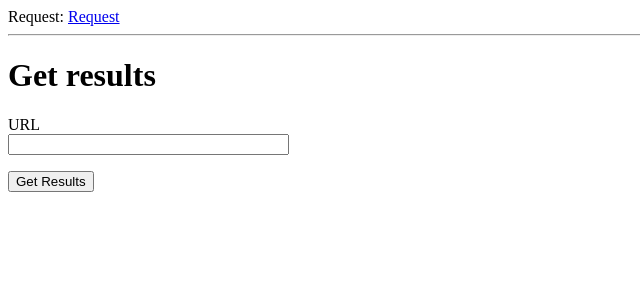
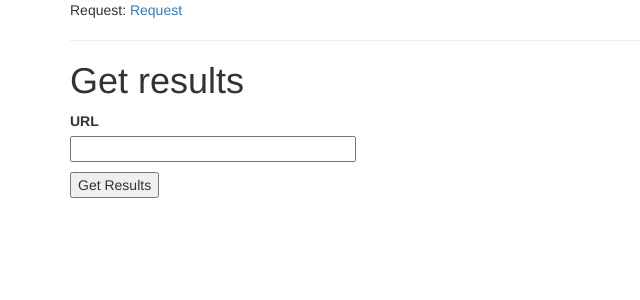
Before and after one commit to jpenney78/usabmx_results, a Flask app: page / in a window 1280 px wide. Shown: the top 300 px of the page, without its empty margins (0-640 px from the left). Run offline with Flask 2, Linux system fonts and the light colour scheme; some libraries are stand-ins or nearby versions.

Commit message:
bootstrap added

```diff
--- a/app/templates/base.html
+++ b/app/templates/base.html
@@ -1,6 +1,18 @@
 <html>
 
 <head>
+  <meta charset="utf-8">
+  <meta http-equiv="X-UA-Compatible" content="IE=edge">
+  <meta name="viewport" content="width=device-width, initial-scale=1">
+  <!-- Latest compiled and minified CSS -->
+  <link rel="stylesheet" href="https://stackpath.bootstrapcdn.com/bootstrap/3.4.1/css/bootstrap.min.css" integrity="sha384-HSMxcRTRxnN+Bdg0JdbxYKrThecOKuH5zCYotlSAcp1+c8xmyTe9GYg1l9a69psu" crossorigin="anonymous">
+
+  <!-- Optional theme -->
+  <link rel="stylesheet" href="https://stackpath.bootstrapcdn.com/bootstrap/3.4.1/css/bootstrap-theme.min.css" integrity="sha384-6pzBo3FDv/PJ8r2KRkGHifhEocL+1X2rVCTTkUfGk7/0pbek5mMa1upzvWbrUbOZ" crossorigin="anonymous">
+
+  <!-- Latest compiled and minified JavaScript -->
+  <script src="https://stackpath.bootstrapcdn.com/bootstrap/3.4.1/js/bootstrap.min.js" integrity="sha384-aJ21OjlMXNL5UyIl/XNwTMqvzeRMZH2w8c5cRVpzpU8Y5bApTppSuUkhZXN0VxHd" crossorigin="anonymous"></script>
+
   {% if title %}
   <title>{{ title }} - USA BMX Results</title>
   {% else %}
@@ -9,11 +21,13 @@
 </head>
 
 <body>
-  <!-- <div>Home: <a href="/index">Home</a></div> -->
-  <div>Request: <a href="/request">Request</a></div>
+  <div class="container">
+    <!-- <div>Home: <a href="/index">Home</a></div> -->
+    <div>Request: <a href="/request">Request</a></div>
 
-  <hr>
-  {% block content %}{% endblock %}
+    <hr>
+    {% block content %}{% endblock %}
+  </div>
 </body>
 
 </html>
```
